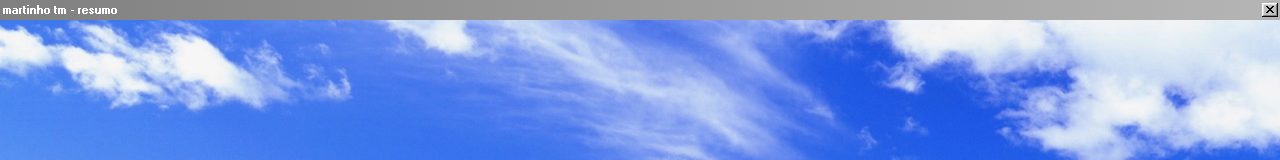
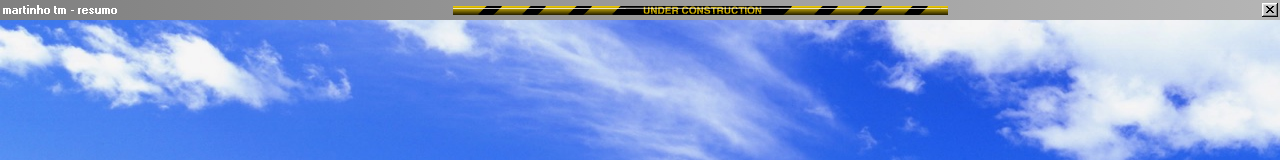
Before and after one commit to Marte77/pagina-inicial, a React (Create React App) app: page / in a window 1280 px wide. Shown: the top 160 px of the page. Built offline with nearby package versions, Linux system fonts and the light colour scheme.

Commit message:
forgot a "!", oops

```diff
--- a/src/App.js
+++ b/src/App.js
@@ -28,7 +28,7 @@ function App() {
       <div className="title-bar inactive">
         <div className="title-bar-text">martinho tm - resumo</div>
         {
-          isMobile &&
+          !isMobile &&
           <img alt="under_construction" src={under_construction}/>
         }
         <div className="title-bar-controls">
```
Also changed, not shown: 7 other files (tests, documents, lock files or other folders).
